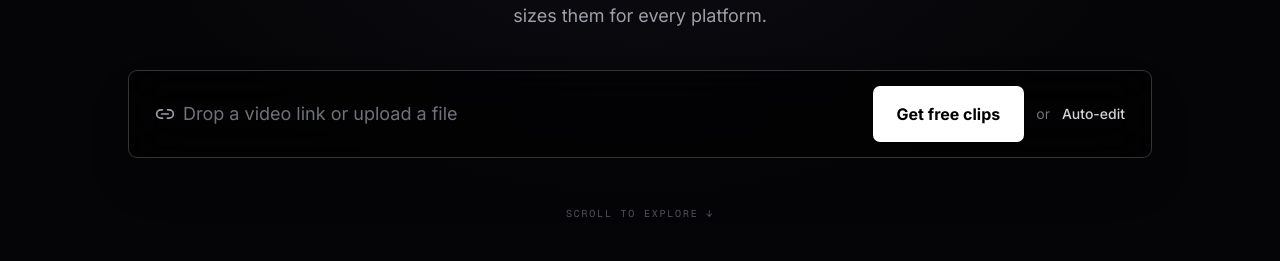
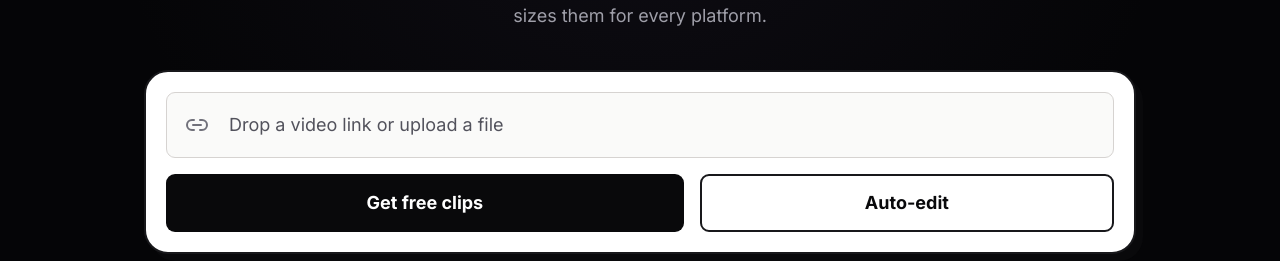
Before and after one commit to deeprajsharma592-sketch/RelatiVClips-MVP, a Next.js app in the folder frontend-next/: page / in a window 1280 px wide. Shown: the part 539-800 px from the top of the page. Built offline with nearby package versions, Linux system fonts and the light colour scheme; no server answers.

Commit message:
Redesign the homepage clip upload card

```diff
--- a/frontend-next/src/components/HeroStudio.tsx
+++ b/frontend-next/src/components/HeroStudio.tsx
@@ -1,6 +1,6 @@
 "use client";
 
-import { useState, useRef } from "react";
+import { useState, useRef, type DragEvent, type FormEvent } from "react";
 import { useRouter } from "next/navigation";
 import { Link2 } from "lucide-react";
 import { uploadVideoFile } from "@/lib/api";
@@ -12,27 +12,47 @@ const HERO_PHRASES = ["personalized short clips", "more views in less time", "re
 export default function HeroStudio() {
   const router = useRouter();
   const [url, setUrl] = useState("");
-  const [isSubmitting, setIsSubmitting] = useState(false);
+  const [clipUrl, setClipUrl] = useState("");
+  const [isUploading, setIsUploading] = useState(false);
   const [error, setError] = useState<string | null>(null);
   const fileInputRef = useRef<HTMLInputElement>(null);
 
-  const handleSubmit = (e: React.FormEvent) => {
-    e.preventDefault();
-    if (!url.trim()) return;
-    setIsSubmitting(true);
+  const handleSubmit = (event: FormEvent) => {
+    event.preventDefault();
+    if (isUploading || !url.trim()) return;
+    setClipUrl(url.trim());
   };
 
-  const handleFileChange = async (e: React.ChangeEvent<HTMLInputElement>) => {
-    const file = e.target.files?.[0];
-    if (!file) return;
-    setIsSubmitting(true);
+  const uploadFile = async (file: File) => {
+    if (isUploading || clipUrl) return;
+    setIsUploading(true);
     setError(null);
     try {
       const { taskId } = await uploadVideoFile(file);
       router.push(`/dashboard?taskId=${taskId}`);
     } catch {
       setError("Upload failed. Try pasting a YouTube link instead.");
-      setIsSubmitting(false);
+      setIsUploading(false);
+    }
+  };
+
+  const handleDrop = (event: DragEvent<HTMLDivElement>) => {
+    event.preventDefault();
+    if (isUploading || clipUrl) return;
+    const file = event.dataTransfer.files[0];
+    if (file) {
+      if (file.type && !file.type.startsWith("video/")) {
+        setError("Choose a video file to upload.");
+        return;
+      }
+      void uploadFile(file);
+      return;
+    }
+    const link = event.dataTransfer.getData("text/uri-list").split("\n").find((line) => line.trim() && !line.startsWith("#"));
+    const text = (link || event.dataTransfer.getData("text/plain")).trim();
+    if (text) {
+      setError(null);
+      setUrl(text);
     }
   };
 
@@ -58,53 +78,77 @@ export default function HeroStudio() {
           <p className="mt-6 max-w-2xl text-sm leading-relaxed text-zinc-400 sm:text-base lg:text-lg">
             Paste a link or drop a raw take. RelatiV finds the moments, edits the clips, and sizes them for every platform.
           </p>
-          <div className="mt-10 w-full max-w-5xl pointer-events-auto">
+          <div className="mt-10 w-full max-w-[62rem] pointer-events-auto">
             <form
               onSubmit={handleSubmit}
-              className="flex min-h-[76px] items-center rounded-xl border border-white/20 bg-black/60 p-2 sm:min-h-[88px] sm:p-2.5 backdrop-blur-xl shadow-2xl focus-within:border-white/40 transition"
+              aria-label="Create clips"
+              aria-busy={isUploading}
+              className="grid gap-3 rounded-[20px] border-2 border-zinc-900 bg-white p-3 shadow-[5px_5px_0] shadow-zinc-950 sm:gap-4 sm:rounded-[24px] sm:p-5 sm:shadow-[7px_7px_0] dark:border-zinc-600 dark:bg-zinc-900 dark:shadow-black"
+            >
+              <div
+                onDragOver={(event) => event.preventDefault()}
+                onDrop={handleDrop}
+                className="flex min-h-14 items-center gap-2 rounded-xl border border-stone-300 bg-stone-50 pr-3 focus-within:border-zinc-600 sm:min-h-[66px] sm:gap-3 sm:pr-4 dark:border-zinc-700 dark:bg-zinc-950 dark:focus-within:border-zinc-400"
               >
                 <button
                   type="button"
                   onClick={() => fileInputRef.current?.click()}
-                className="pl-3 pr-2 sm:pl-4 text-zinc-400 hover:text-white cursor-pointer transition shrink-0"
+                  disabled={isUploading || Boolean(clipUrl)}
+                  className="ml-1.5 grid size-10 shrink-0 place-items-center rounded-lg text-zinc-500 transition hover:bg-stone-200 hover:text-zinc-950 disabled:cursor-wait sm:ml-2.5 dark:text-zinc-400 dark:hover:bg-zinc-800 dark:hover:text-white"
                   title="Upload video file"
                   aria-label="Upload video file"
                 >
-                <Link2 className="w-5 h-5" />
+                  <Link2 className="size-5 sm:size-6" aria-hidden="true" />
                 </button>
 
                 <input
                   type="text"
+                  inputMode="url"
+                  aria-label="Video link"
                   value={url}
-                onChange={(e) => setUrl(e.target.value)}
+                  onChange={(event) => setUrl(event.target.value)}
                   placeholder="Drop a video link or upload a file"
-                className="w-full min-w-0 bg-transparent text-sm sm:text-lg text-white placeholder-zinc-500 outline-none ring-0 border-0 py-2.5 sm:py-3"
+                  className="min-w-0 flex-1 border-0 bg-transparent py-3 text-sm text-zinc-900 placeholder:text-zinc-600 focus-visible:outline-none sm:text-lg dark:text-white dark:placeholder:text-zinc-400"
                 />
 
                 <input
                   ref={fileInputRef}
                   type="file"
                   accept="video/*"
-                onChange={handleFileChange}
+                  onChange={(event) => {
+                    const file = event.target.files?.[0];
+                    event.target.value = "";
+                    if (file) void uploadFile(file);
+                  }}
                   className="hidden"
                 />
+              </div>
 
-              <button type="submit" className="px-4 sm:px-6 py-3 sm:py-4 rounded-lg bg-white text-black hover:bg-zinc-200 text-sm sm:text-base font-bold transition shrink-0 cursor-pointer shadow-sm">
-                Get free clips
+              <div className="grid grid-cols-[1.25fr_1fr] gap-2.5 sm:gap-4">
+                <button
+                  type="submit"
+                  disabled={isUploading || Boolean(clipUrl)}
+                  className="min-h-12 rounded-xl border-2 border-transparent bg-zinc-950 px-2 py-2.5 text-sm font-bold text-white transition hover:bg-zinc-800 disabled:cursor-wait sm:min-h-[58px] sm:px-4 sm:text-lg dark:bg-zinc-50 dark:text-zinc-950 dark:hover:bg-zinc-200"
+                >
+                  {isUploading ? "Uploading…" : "Get free clips"}
                 </button>
 
-              <span className="hidden sm:inline text-zinc-500 text-sm px-2 sm:px-3 shrink-0">or</span>
-              <button type="button" onClick={() => router.push("/dashboard")} className="hidden sm:inline text-sm text-zinc-300 hover:text-white font-medium pr-3 sm:pr-4 shrink-0 transition cursor-pointer">
+                <button
+                  type="button"
+                  onClick={() => router.push("/dashboard")}
+                  className="min-h-12 rounded-xl border-2 border-zinc-900 px-2 py-2.5 text-sm font-bold text-zinc-950 transition hover:bg-stone-100 sm:min-h-[58px] sm:px-4 sm:text-lg dark:border-zinc-600 dark:text-zinc-50 dark:hover:bg-zinc-800"
+                >
                   Auto-edit
                 </button>
+              </div>
             </form>
-            {error && <p className="text-xs text-rose-400 mt-2">{error}</p>}
+            {error && <p role="alert" className="mt-3 text-sm text-rose-400">{error}</p>}
           </div>
           <p className="mt-12 font-mono text-[10px] uppercase tracking-[0.18em] text-zinc-600">Scroll to explore ↓</p>
         </div>
       </section>
 
-      {isSubmitting && url && <SickLoadingTransition url={url} autoRedirect />}
+      {clipUrl && <SickLoadingTransition url={clipUrl} autoRedirect />}
     </>
   );
 }
```
Lines whose indentation alone changed are shown as unchanged.
